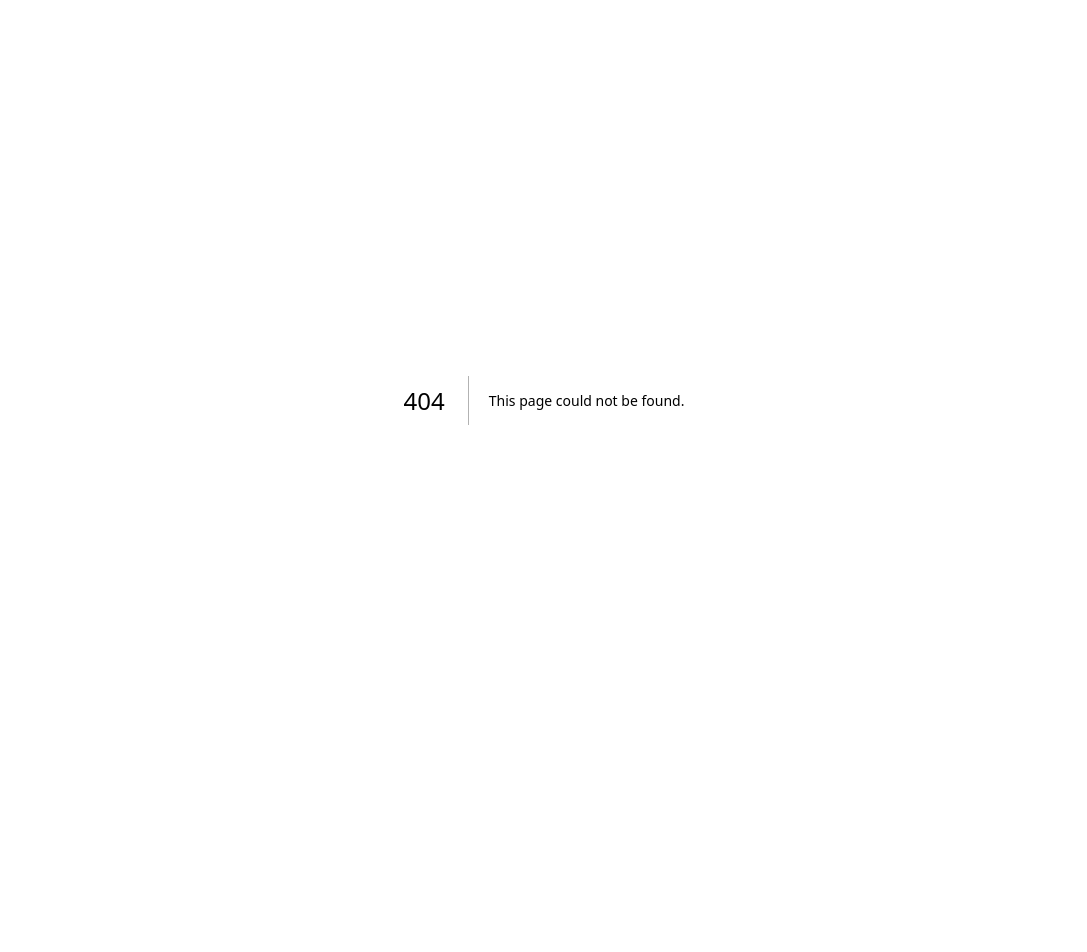
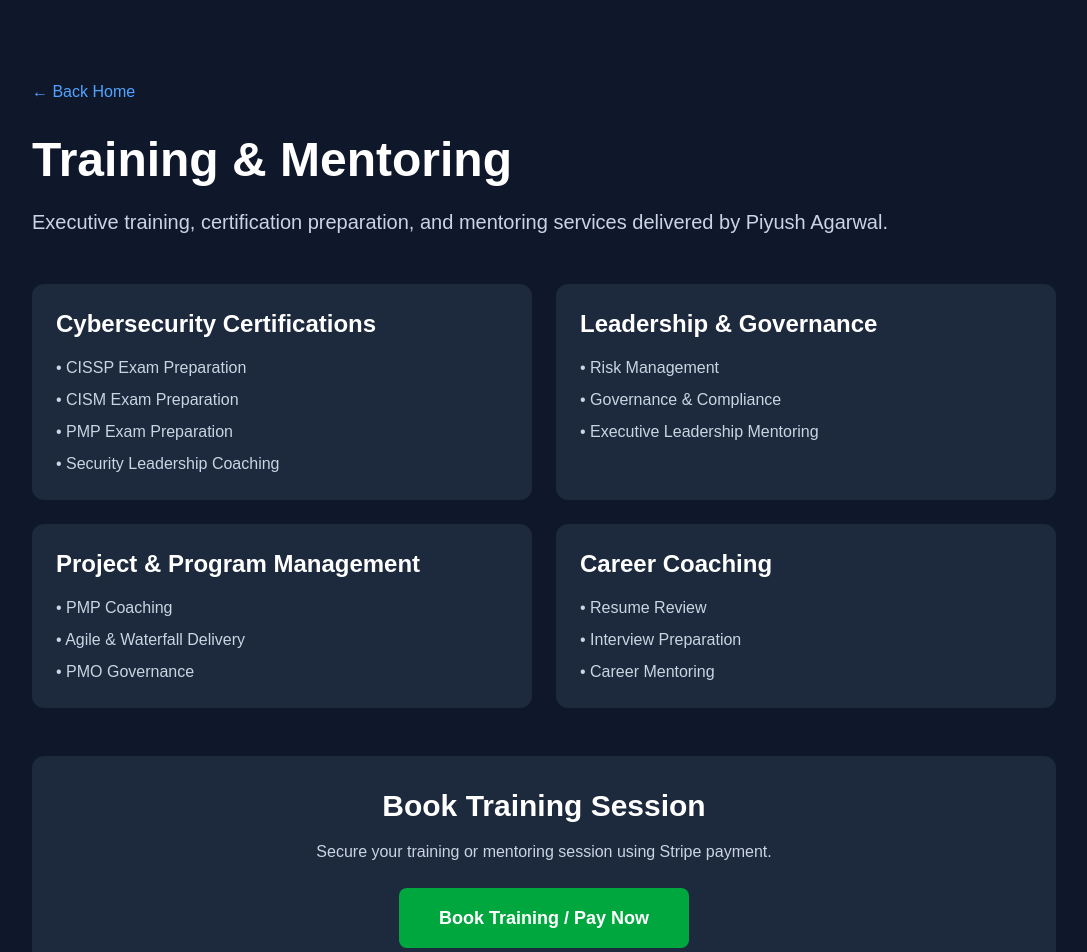
Before and after one commit to piyushinottawa/piyushagarwal, a Next.js app: page /training in a window 1280 px wide. Before the commit this address had no page. Shown: the top 952 px of the page, without its empty margins (96-1183 px from the left). Before the commit the page ends 800 px from the top, so only its background shows below. Built offline with nearby package versions, Linux system fonts and the light colour scheme.

Commit message:
Initial personal website

```diff
--- a/app/page.tsx
+++ b/app/page.tsx
@@ -1,65 +1,42 @@
-import Image from "next/image";
-
 export default function Home() {
   return (
-    <div className="flex flex-col flex-1 items-center justify-center bg-zinc-50 font-sans dark:bg-black">
-      <main className="flex flex-1 w-full max-w-3xl flex-col items-center justify-between py-32 px-16 bg-white dark:bg-black sm:items-start">
-        <Image
-          className="dark:invert"
-          src="/next.svg"
-          alt="Next.js logo"
-          width={100}
-          height={20}
-          priority
-        />
-        <div className="flex flex-col items-center gap-6 text-center sm:items-start sm:text-left">
-          <h1 className="max-w-xs text-3xl font-semibold leading-10 tracking-tight text-black dark:text-zinc-50">
-            To get started, edit the page.tsx file.
-          </h1>
-          <p className="max-w-md text-lg leading-8 text-zinc-600 dark:text-zinc-400">
-            Looking for a starting point or more instructions? Head over to{" "}
-            <a
-              href="https://vercel.com/templates?framework=next.js&utm_source=create-next-app&utm_medium=appdir-template-tw&utm_campaign=create-next-app"
-              className="font-medium text-zinc-950 dark:text-zinc-50"
-            >
-              Templates
-            </a>{" "}
-            or the{" "}
-            <a
-              href="https://nextjs.org/learn?utm_source=create-next-app&utm_medium=appdir-template-tw&utm_campaign=create-next-app"
-              className="font-medium text-zinc-950 dark:text-zinc-50"
-            >
-              Learning
-            </a>{" "}
-            center.
-          </p>
-        </div>
-        <div className="flex flex-col gap-4 text-base font-medium sm:flex-row">
+    <main className="min-h-screen bg-slate-900 text-white flex items-center justify-center">
+      <div className="max-w-4xl mx-auto text-center px-6">
+        <h1 className="text-5xl md:text-7xl font-bold mb-6">
+          Piyush Agarwal
+        </h1>
+
+        <p className="text-2xl text-blue-400 mb-6">
+          Executive Technology & Cybersecurity Leader
+        </p>
+
+        <p className="text-lg text-slate-300 mb-4">
+          MBA | CISSP | CISM | PMP | ITIL | SAFe
+        </p>
+
+        <p className="text-xl text-slate-400 leading-relaxed">
+          Over 25 years of experience across public and private sectors,
+          with more than 10 years in executive and senior leadership roles
+          driving cybersecurity, risk management, governance, and enterprise
+          technology transformation.
+        </p>
+
+        <div className="mt-12 flex flex-col sm:flex-row gap-4 justify-center">
           <a
-            className="flex h-12 w-full items-center justify-center gap-2 rounded-full bg-foreground px-5 text-background transition-colors hover:bg-[#383838] dark:hover:bg-[#ccc] md:w-[158px]"
-            href="https://vercel.com/new?utm_source=create-next-app&utm_medium=appdir-template-tw&utm_campaign=create-next-app"
-            target="_blank"
-            rel="noopener noreferrer"
+            href="mailto:info@ottawait.net"
+            className="bg-blue-600 hover:bg-blue-700 px-8 py-4 rounded-lg text-lg font-semibold transition"
           >
-            <Image
-              className="dark:invert"
-              src="/vercel.svg"
-              alt="Vercel logomark"
-              width={16}
-              height={16}
-            />
-            Deploy Now
+            Contact Me
           </a>
+
           <a
-            className="flex h-12 w-full items-center justify-center rounded-full border border-solid border-black/[.08] px-5 transition-colors hover:border-transparent hover:bg-black/[.04] dark:border-white/[.145] dark:hover:bg-[#1a1a1a] md:w-[158px]"
-            href="https://nextjs.org/docs?utm_source=create-next-app&utm_medium=appdir-template-tw&utm_campaign=create-next-app"
-            target="_blank"
-            rel="noopener noreferrer"
+            href="/training"
+            className="border border-blue-600 text-blue-400 hover:bg-blue-600 hover:text-white px-8 py-4 rounded-lg text-lg font-semibold transition"
           >
-            Documentation
+            Training
           </a>
         </div>
-      </main>
-    </div>
+      </div>
+    </main>
   );
 }
--- /dev/null
+++ b/app/training/page.tsx
@@ -0,0 +1,90 @@
+export default function TrainingPage() {
+  return (
+    <main className="min-h-screen bg-slate-900 text-white py-20 px-6">
+      <div className="max-w-5xl mx-auto">
+        <a href="/" className="text-blue-400 hover:text-blue-300">
+          ← Back Home
+        </a>
+
+        <h1 className="text-5xl font-bold mt-8 mb-6">
+          Training & Mentoring
+        </h1>
+
+        <p className="text-xl text-slate-300 mb-12">
+          Executive training, certification preparation, and mentoring services
+          delivered by Piyush Agarwal.
+        </p>
+
+        <div className="grid md:grid-cols-2 gap-6">
+          <div className="bg-slate-800 p-6 rounded-xl">
+            <h2 className="text-2xl font-semibold mb-4">
+              Cybersecurity Certifications
+            </h2>
+            <ul className="space-y-2 text-slate-300">
+              <li>• CISSP Exam Preparation</li>
+              <li>• CISM Exam Preparation</li>
+              <li>• PMP Exam Preparation</li>
+              <li>• Security Leadership Coaching</li>
+            </ul>
+          </div>
+
+          <div className="bg-slate-800 p-6 rounded-xl">
+            <h2 className="text-2xl font-semibold mb-4">
+              Leadership & Governance
+            </h2>
+            <ul className="space-y-2 text-slate-300">
+              <li>• Risk Management</li>
+              <li>• Governance & Compliance</li>
+              <li>• Executive Leadership Mentoring</li>
+            </ul>
+          </div>
+
+          <div className="bg-slate-800 p-6 rounded-xl">
+            <h2 className="text-2xl font-semibold mb-4">
+              Project & Program Management
+            </h2>
+            <ul className="space-y-2 text-slate-300">
+              <li>• PMP Coaching</li>
+              <li>• Agile & Waterfall Delivery</li>
+              <li>• PMO Governance</li>
+            </ul>
+          </div>
+
+          <div className="bg-slate-800 p-6 rounded-xl">
+            <h2 className="text-2xl font-semibold mb-4">
+              Career Coaching
+            </h2>
+            <ul className="space-y-2 text-slate-300">
+              <li>• Resume Review</li>
+              <li>• Interview Preparation</li>
+              <li>• Career Mentoring</li>
+            </ul>
+          </div>
+        </div>
+
+        <div className="mt-12 bg-slate-800 p-8 rounded-xl text-center">
+          <h2 className="text-3xl font-bold mb-4">
+            Book Training Session
+          </h2>
+
+          <p className="text-slate-300 mb-6">
+            Secure your training or mentoring session using Stripe payment.
+          </p>
+
+          <a
+            href="https://buy.stripe.com/test_abc123xyz"
+            target="_blank"
+            rel="noopener noreferrer"
+            className="inline-block bg-green-600 hover:bg-green-700 px-10 py-4 rounded-lg text-lg font-semibold transition"
+          >
+            Book Training / Pay Now
+          </a>
+
+          <p className="text-sm text-slate-400 mt-4">
+            Replace this with your real Stripe Payment Link before going live.
+          </p>
+        </div>
+      </div>
+    </main>
+  );
+}
```
